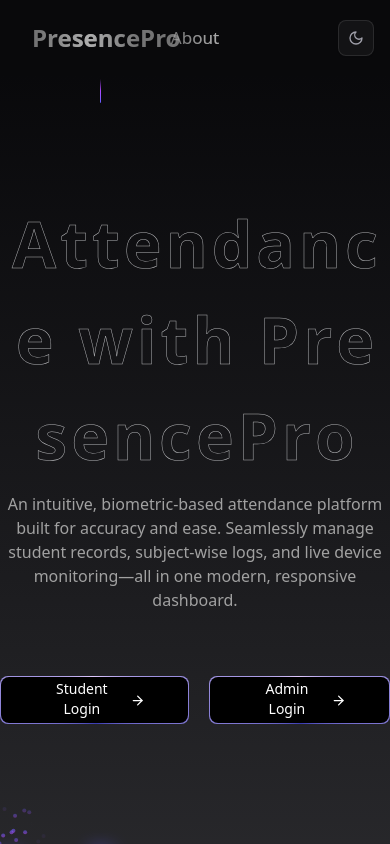
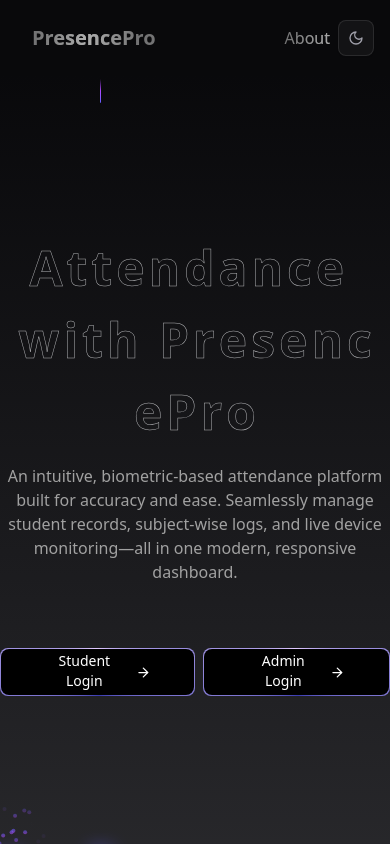
Before and after one commit to exolonConfidential/presencePro-frontend, a React (Vite) app: page / in a window 390 px wide. Built offline with nearby package versions, Linux system fonts and the light colour scheme; the HTML template or start-up script is replaced by a standard one.

Commit message:
added responsiveness in home page

```diff
--- a/index.html
+++ b/index.html
@@ -2,9 +2,9 @@
 <html lang="en">
   <head>
     <meta charset="UTF-8" />
-    <link rel="icon" type="image/svg+xml" href="/vite.svg" />
+
     <meta name="viewport" content="width=device-width, initial-scale=1.0" />
-    <title>Vite + React + TS</title>
+    <title>PresencePro</title>
   </head>
   <body>
     <div id="root"></div>
--- a/src/components/admin/admin-home.tsx
+++ b/src/components/admin/admin-home.tsx
@@ -10,7 +10,7 @@ import {
   PaginationLink,
   PaginationEllipsis,
 } from "../ui/pagination";
-import { Card } from "../ui/card";
+import { Card, CardContent } from "../ui/card";
 import {
   Select,
   SelectContent,
@@ -156,8 +156,9 @@ const AdminPage = () => {
   }, [yearFilter, branchFilter, page]);
 
   return (
-    <div>
-      <Card className="p-2">
+
+      <Card className="p-2 w-auto">
+        <CardContent className="overflow-x-auto overflow-y-auto max-h-[80vh]">
         <div className="flex gap-4">
           <Select onValueChange={setYearFilter} value={yearFilter}>
             <SelectTrigger className="w-[180px]">
@@ -276,8 +277,9 @@ const AdminPage = () => {
             </PaginationItem>
           </PaginationContent>
         </Pagination>
+        </CardContent>
       </Card>
-    </div>
+
   );
 };
 
--- a/src/components/magicui/aurora-text-hover.tsx
+++ b/src/components/magicui/aurora-text-hover.tsx
@@ -1,6 +1,6 @@
 // components/AuroraOutlineText.tsx
 const AuroraLetter = ({ letter }: { letter: string }) => (
-  <span className="aurora-text inline-block mx-[2px] cursor-default select-none">
+  <span className="aurora-text inline-block mx-[2px] cursor-default select-none md:text-[4rem] text-[3rem]">
     {letter}
   </span>
 );
@@ -9,7 +9,7 @@ export default function AuroraText({lines}:{lines:string}) {
   const text = lines;
 
   return (
-    <div className="flex items-center justify-center">
+    <div className="flex items-center justify-center p-2">
       <h1 className="flex flex-wrap justify-center">
         {text.split("").map((char, i) => (
           <AuroraLetter key={i} letter={char === " " ? "\u00A0" : char} />
--- a/src/components/student/student-profile.tsx
+++ b/src/components/student/student-profile.tsx
@@ -43,7 +43,7 @@ export const StudentProfile = ({ url, credential, navigateUrl }: props) => {
   const token = localStorage.getItem("token");
 
   const handleView = (subjectCode: string) => {
-    navigate(`${navigateUrl}/subject/${subjectCode}/rollNo/${credential}`, {replace: true});
+    navigate(`${navigateUrl}/subject/${subjectCode}/rollNo/${credential}`);
   };
 
   const fetchStudentHome = async () => {
--- a/src/index.css
+++ b/src/index.css
@@ -166,7 +166,6 @@
 
 
 .aurora-text {
-  font-size: 4rem;
   font-weight: bold;
   color: transparent;
   -webkit-text-stroke-width: 1px;
--- a/src/pages/home.tsx
+++ b/src/pages/home.tsx
@@ -10,18 +10,23 @@ const homePage = () => {
   return (
     <div className="flex flex-col h-screen w-screen">
       {/**navbar */}
-      <div className="h-[80px] w-full p-4  grid grid-cols-3">
-        <div className="flex justify-start items-center text-2xl pl-4">
+      <div className="h-[80px] w-full p-4  grid md:grid-cols-3 grid-cols-2">
+        <div className="flex justify-start items-center md:text-2xl  text-xl pl-4">
           <Link to={"/"} className="flex font-semibold">
             <AnimatedShinyText>PresencePro</AnimatedShinyText>
           </Link>
         </div>
-        <div className="flex justify-center items-center text-[17px] gap-6">
+        <div className="md:flex justify-center items-center md:text-[17px] gap-6 hidden text-l ">
           <Link to={"/about"}>
             <AnimatedShinyText>About</AnimatedShinyText>
           </Link>
         </div>
-        <div className="flex justify-end items-center">
+        <div className="flex justify-end items-center gap-2">
+          <div className="flex justify-center items-center md:text-[17px] gap-6 text-l md:hidden">
+            <Link to={"/about"}>
+              <AnimatedShinyText>About</AnimatedShinyText>
+            </Link>
+          </div>
           <div className="cursor-pointer">
             <ModeToggle />
           </div>
@@ -38,7 +43,7 @@ const homePage = () => {
           >
             Attendance with PresencePro
           </h1>
-          <div className="hidden dark:inline-block">
+          <div className="hidden dark:inline-block ">
             <AuroraText lines="Attendance with PresencePro" />
           </div>
 
@@ -47,7 +52,7 @@ const homePage = () => {
             and ease. Seamlessly manage student records, subject-wise logs, and
             live device monitoring—all in one modern, responsive dashboard.
           </p>
-          <div className="flex justify-around gap-[20px]">
+          <div className="flex justify-around md:gap-[20px] gap-2">
             <Link to={"/studentLogin"}>
               <LoginButton>Student Login</LoginButton>
             </Link>
```
